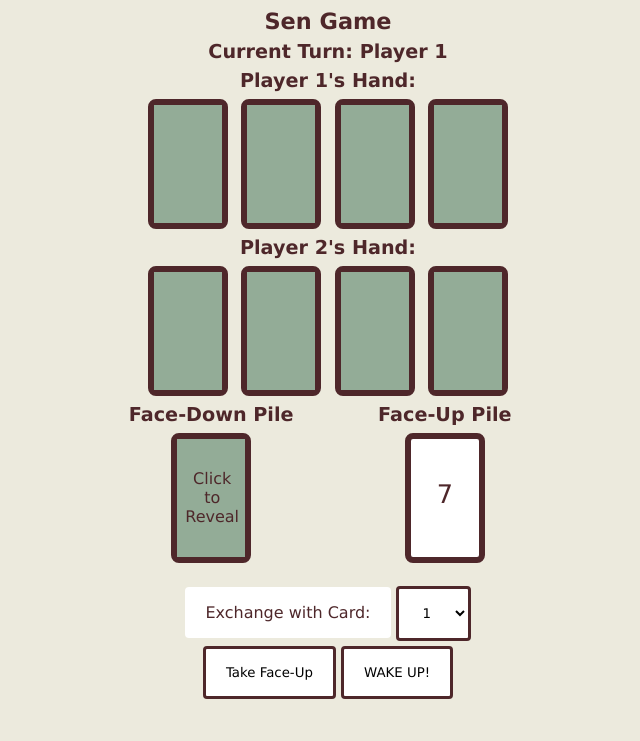
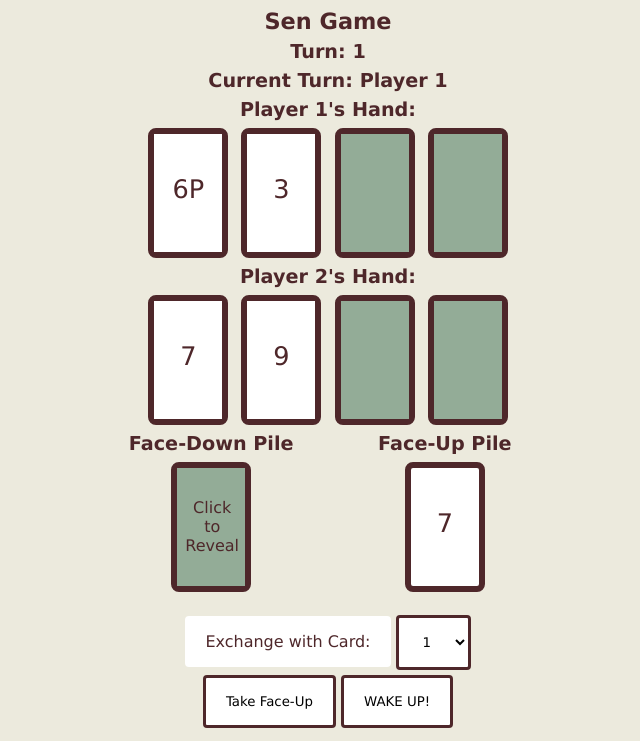
Before and after one commit to advenae/Sen-Game, a Flask app: page /game in a window 1280 px wide. Shown: the top 741 px of the page, without its empty margins (312-952 px from the left). Run offline with Flask 3, Linux system fonts and the light colour scheme.

Commit message:
added card reveal

```diff
--- a/app.py
+++ b/app.py
@@ -34,26 +34,28 @@ class Deck:
 
         # Add special cards
         special_cards = [
-            # (5, 'W'), (5, 'W'), (5, 'W'),
+            (5, 'W'), (5, 'W'), (5, 'W'),
             (6, 'P'), (6, 'P'), (6, 'P'),
         ]
         for number, action in special_cards:
             self.cards.append(Card(number, action))
 
-        # Shuffle the deck
         random.shuffle(self.cards)
 
 
 class Game:
-    def __init__(self, num_players):
-        self.num_players = num_players
-        self.players = [[] for _ in range(num_players)]
+    def __init__(self):
+        self.num_players = 2
+        self.players = [[] for _ in range(self.num_players)]
         self.face_down_pile = []
         self.face_up_pile = []
         self.current_player = 0
+        self.turn_counter = 0
 
     def switch_to_next_player(self):
         self.current_player = (self.current_player + 1) % self.num_players
+        self.turn_counter += 1
+
     def deal_cards(self, deck):
         for _ in range(4):
             for player in self.players:
@@ -66,28 +68,25 @@ class Game:
     def take_face_up_card(self, exchange_index):
         new_card = self.face_up_pile.pop()
 
-        # Player chooses which card to exchange
         if 0 <= exchange_index < len(self.players[self.current_player]):
             old_card = self.players[self.current_player].pop(exchange_index)
             self.players[self.current_player].insert(exchange_index, new_card)
 
-            # Place the old card on top of the face-up pile
-            self.face_up_pile.insert(0, old_card)
+            self.face_up_pile.append(old_card)
 
             self.switch_to_next_player()
 
             return old_card
         else:
-            # Invalid exchange_index
             return None
 
     def fill_piles(self):
-        while len(self.face_down_pile) < 1 and deck.cards:
+        while len(self.face_down_pile) < 2 and deck.cards:
             self.face_down_pile.append(deck.cards.pop(0))
 
     def take_face_down_card(self, exchange_index):
         if not self.face_down_pile or not self.players[self.current_player]:
-            return None  # No cards in the face-down pile or player's hand
+            return None
 
         new_card = self.face_down_pile.pop()
 
@@ -99,22 +98,19 @@ class Game:
             self.fill_piles()
             self.switch_to_next_player()
 
-            # Check if the face-down pile is empty after the exchange
             if not self.face_down_pile:
                 self.end_game()  # End the game if the face-down deck is empty
 
             return old_card
         else:
-            # Invalid exchange_index
             return None
 
     def leave_face_down_card(self):
         if not self.face_down_pile:
-            return None  # No cards in the face-down pile
+            return None
 
         card = self.face_down_pile.pop()
 
-        # Perform actions based on the game rules
         self.face_up_pile.append(card)
 
         self.fill_piles()
@@ -123,39 +119,48 @@ class Game:
         return card
 
     def end_game(self):
-        # Calculate the sum of points for each player
-        player_sums = [sum(card.number for card in player_hand) for player_hand in self.players]
-
-        # Find the winner (player with the lowest sum of points)
-        winner_index = min(range(len(player_sums)), key=player_sums.__getitem__)
-
-        # Redirect to the end screen
-        return redirect(url_for('end_screen', players=self.players, sums=player_sums, winner=winner_index))
-
+        return redirect(url_for('end_screen'))
 
 @app.route('/new_game', methods=['POST'])
 def new_game():
-    global game, deck  # Assuming you want to reset the game and deck globally
-    game = Game(num_players=2)
+    global game, deck
+    game = Game()
     deck = Deck()
     deck.generate_deck()
     game.deal_cards(deck)
     game.reveal_deck_cards(deck)
 
     return redirect(url_for('game'))
+
 @app.route('/end_screen', methods=['GET', 'POST'])
 def end_screen():
     # Calculate the sum of points for each player
     player_sums = [sum(card.number for card in player_hand) for player_hand in game.players]
 
+    # Determine the highest count of the number 9
+    max_nine_count = max(sum(1 for card in player_hand if card.number == 9) for player_hand in game.players)
+
     # Find the winner (player with the lowest sum of points)
     winner_index = min(range(len(player_sums)), key=player_sums.__getitem__)
 
+    # Calculate player_nine_counts within the endpoint
+    player_nine_counts = [sum(1 for card in player_hand if card.number == 9) for player_hand in game.players]
+
+    # Check if there is a clear winner with the highest count of the number 9
+    if max_nine_count > 0 and sum(1 for count in player_nine_counts if count == max_nine_count) == 1:
+        # Adjust the score only for the player with the highest count of the number 9
+        for i in range(len(game.players)):
+            if player_nine_counts[i] == max_nine_count:
+                nine_sum = 9 * max_nine_count
+                player_sums[i] -= nine_sum
+
     return render_template('end_screen.html', players=game.players, sums=player_sums, winner=winner_index)
+
+
 
 @app.route('/game', methods=['GET', 'POST'])
 def game():
-    revealed = False  # Initialize revealed status
+    revealed = False
     if request.method == 'POST':
         action = request.form['action']
 
@@ -165,12 +170,11 @@ def game():
         elif action == 'take_face_down':
             exchange_index = int(request.form['exchange_index'])
             card = game.take_face_down_card(exchange_index)
-            revealed = True  # Set revealed status to True
+            revealed = True
         elif action == 'leave_face_down':
             card = game.leave_face_down_card()
-            revealed = False  # Reset revealed status
+            revealed = False
 
-        # Check if the game has ended, and if so, redirect to the end screen
         if game.face_down_pile == []:
             return game.end_game()
 
@@ -179,17 +183,19 @@ def game():
                                current_player=game.current_player,
                                face_down_top=game.face_down_pile[-1] if game.face_down_pile else None,
                                face_up_top=game.face_up_pile[-1] if game.face_up_pile else None,
-                               revealed=revealed)  # Pass revealed status to the template
+                               revealed=revealed,
+                               turn_counter=game.turn_counter)
 
     return render_template('game.html',
-                           players=game.players,
-                           current_player=game.current_player,
-                           face_down_top=game.face_down_pile[-1] if game.face_down_pile else None,
-                           face_up_top=game.face_up_pile[-1] if game.face_up_pile else None,
-                           revealed=revealed)  # Pass revealed status to the template
+                               players=game.players,
+                               current_player=game.current_player,
+                               face_down_top=game.face_down_pile[-1] if game.face_down_pile else None,
+                               face_up_top=game.face_up_pile[-1] if game.face_up_pile else None,
+                               revealed=revealed,
+                               turn_counter=game.turn_counter)
 
 if __name__ == '__main__':
-    game = Game(num_players=2)
+    game = Game()
 
     deck = Deck()
     deck.generate_deck()
--- a/static/css/main.css
+++ b/static/css/main.css
@@ -88,6 +88,7 @@ h1 {
 
 .face-down p {
     opacity: 0;
+    background-color: white;
 }
 
 .click {
@@ -123,7 +124,7 @@ select, button {
     cursor: pointer
 }
 
-button:hover {
+button:hover, button:focus {
     background-color: #93AC97;
 }
 
--- a/templates/game.html
+++ b/templates/game.html
@@ -7,6 +7,7 @@
 {% block body %}
     <div class="game-container">
     <h1>Sen Game</h1>
+    <h2>Turn: {{ turn_counter + 1 }}</h2>
     <h2>Current Turn: Player {{ current_player + 1 }}</h2>
         <div class="container">
             {% for player_hand in players %}
@@ -15,11 +16,11 @@
                     <div class="section">
                         {% for card in player_hand %}
                             <div class="card">
-                            <div class="face-down">
-                                <p>
-                                    {{ card.number }}{% if card.action %}{{ card.action }}{% endif %}
-                                </p>
-                            </div>
+                                <div class="face-down">
+                                    <p style="opacity: {% if current_player == turn_counter and turn_counter < 2 and loop.index < 3 %}1{% else %}0{% endif %}">
+                                        {{ card.number }}{% if card.action %}{{ card.action }}{% endif %}
+                                    </p>
+                                </div>
                             </div>
                         {% endfor %}
                     </div>
@@ -95,17 +96,15 @@
         var leaveFaceDownButton = document.getElementById('leaveFaceDownBtn');
         var wakeUpButton = document.getElementById('wakeUpBtn');
 
+        // Hide buttons
         faceDownParagraph.style.opacity = '1';
-        faceDownParagraph.style.backgroundColor = 'white';
         clickDiv.style.display = 'none';
         takeFaceUpButton.style.display = 'none';
+        wakeUpButton.style.display = 'none';
 
-        // Show the buttons
+        // Show buttons
         takeFaceDownButton.style.display = 'inline-block';
         leaveFaceDownButton.style.display = 'inline-block';
-
-        // Hide the "WAKE UP!" button
-        wakeUpButton.style.display = 'none';
     }
 </script>
 
```
